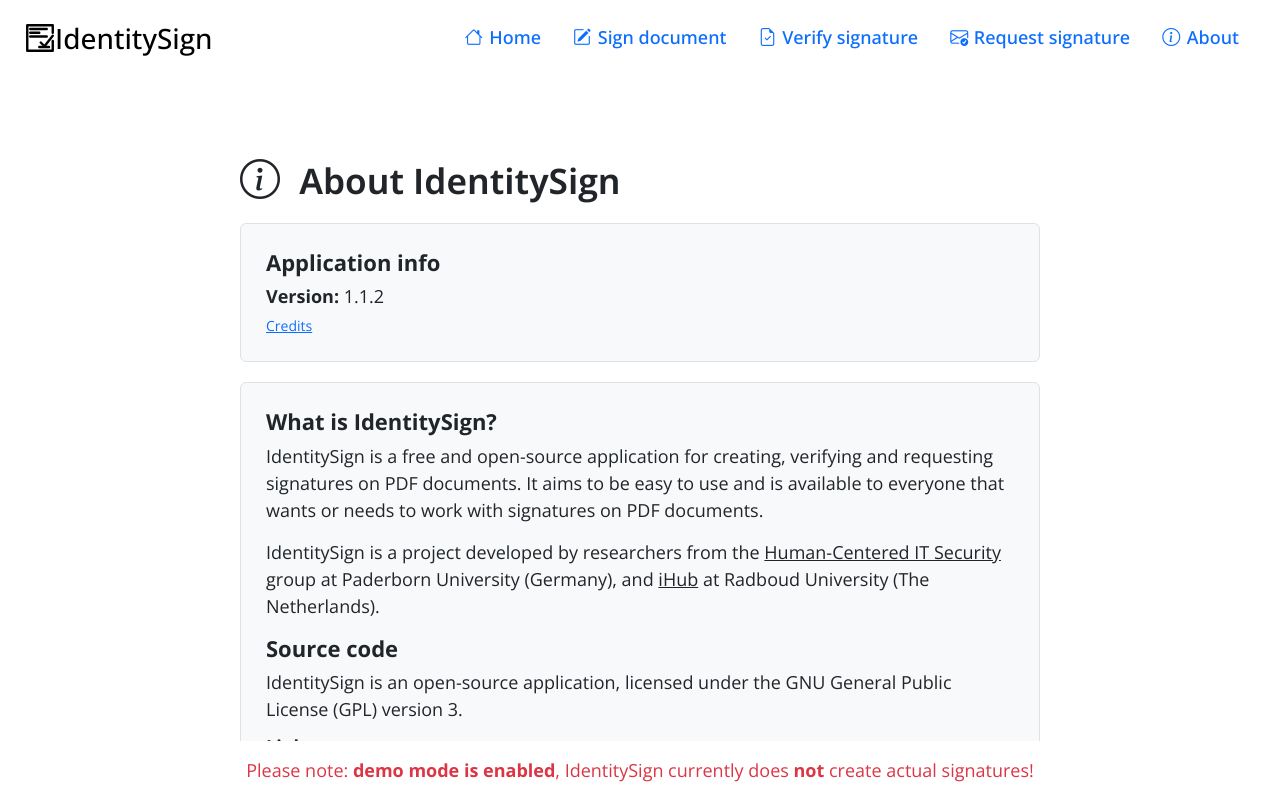
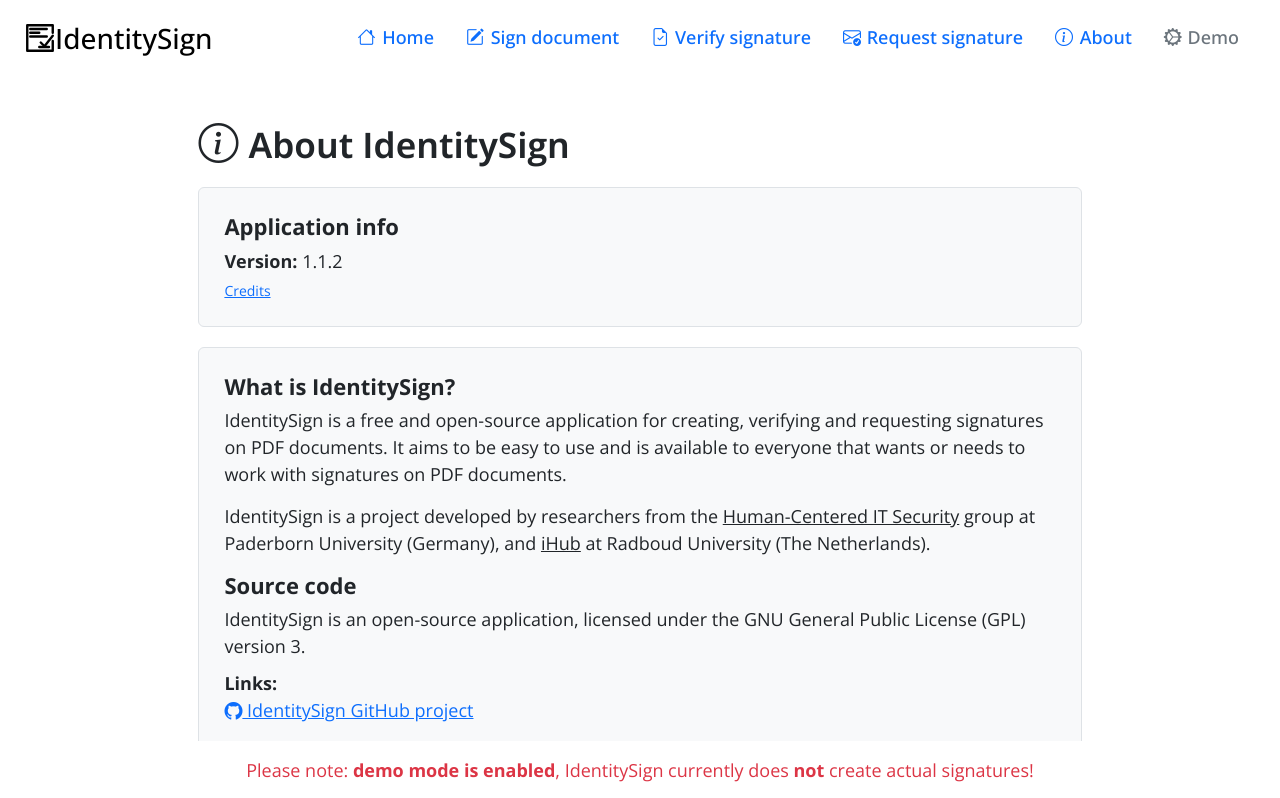
Before and after one commit to yoricklast/IdentitySign, a SvelteKit app: page /about in a window 1280 px wide. Shown: the top 798 px of the page. Built offline with nearby package versions, Linux system fonts and the light colour scheme.

Commit message:
Common width and spacing across screen sizes

```diff
--- a/src/app.html
+++ b/src/app.html
@@ -52,7 +52,7 @@
         About
       </a>
     </li>
-    <!-- <li class="nav-item main-nav" id="setupNavItem">
+    <li class="nav-item main-nav" id="setupNavItem">
       <a id="/setup" href="/setup/" class="nav-link setupNavLink">
         <i class="bi bi-gear-wide-connected icon-nav" style="margin-right: 1px"></i>
         Setup
@@ -64,7 +64,7 @@
         <i class="bi bi-gear-wide-connected icon-nav" style="margin-right: 1px"></i>
         Demo
       </a>
-    </li> -->
+    </li>
   </ul>
 </header>
 
@@ -131,6 +131,8 @@
     font-family: "Open Sans", sans-serif;
     font-size: 18px;
     padding-bottom: 75px;
+    /* max-width: 1080px; */
+    margin: 0 auto 0 auto;
   }
 
   h1 {
@@ -138,16 +140,19 @@
     /* font-size: 35px; */
     font-weight: 650;
     margin-bottom: 15px;
+    hyphens: auto;
   }
 
   h2 {
     font-size: 28px;
     font-weight: 500;
+    hyphens: auto;
   }
 
   h3 {
     font-size: 22px;
     font-weight: 700;
+    hyphens: auto;
   }
 
   .logo {
@@ -164,6 +169,7 @@
   .main-text {
     font-size: 18px;
     margin-bottom: 15px;
+    hyphens: auto;
   }
 
   .subtitle {
@@ -271,12 +277,7 @@
   }
 
   .spacer {
-    height: 25px;
-
-    /* @media screen and (max-width: 768px) {
-      height: 90px;
-      margin-top: 5%;
-    } */
+    height: 3vh;
   }
 
   @media only screen and (max-width: 768px) {
--- a/src/routes/+page.svelte
+++ b/src/routes/+page.svelte
@@ -2,7 +2,7 @@
   import { resolve } from "$app/paths";
 </script>
 
-<div class="row topmargin">
+<div class="row topmargin mx-auto">
   <div class="col-md-7">
     <h1>Welcome to IdentitySign</h1>
 
--- a/src/routes/about/+page.svelte
+++ b/src/routes/about/+page.svelte
@@ -4,10 +4,9 @@
   import { resolve } from "$app/paths";
 </script>
 
-<div class="narrower position-relative start-50 translate-middle-x">
-  <h1 style="margin-top: 10%;">
-    <i class="bi bi-info-circle page-icon"></i>
-    About IdentitySign
+<div class="w-75 mx-auto widthMobile">
+  <h1 style="margin-top: 5%;">
+    <i class="bi bi-info-circle page-icon"></i>About Identity&shy;Sign
   </h1>
 
   <div class="infoblock rounded border">
--- a/src/routes/about/credit/+page.svelte
+++ b/src/routes/about/credit/+page.svelte
@@ -2,7 +2,7 @@
   import { resolve } from "$app/paths";
 </script>
 
-<div class="narrower position-relative start-50 translate-middle-x">
+<div class="narrower position-relative start-50 translate-middle-x widthMobile">
   <p class="main-text" style="margin-top: 5%;">
     <a href={resolve("/about")}>About</a> > Credits
   </p>
--- a/src/routes/demo/+page.svelte
+++ b/src/routes/demo/+page.svelte
@@ -11,7 +11,7 @@
       navigator.maxTouchPoints > 2);
 </script>
 
-<div class="row column-gap-3 justify-content-center">
+<div class="row column-gap-3 justify-content-center mx-auto">
   <div
     class="narrower col-lg-auto px-4 order-lg-last align-self-start sticky-top bg-body-tertiary rounded-3"
   >
--- a/src/routes/faq/+page.svelte
+++ b/src/routes/faq/+page.svelte
@@ -2,7 +2,7 @@
   import { resolve } from "$app/paths";
 </script>
 
-<div class="narrower position-relative start-50 translate-middle-x">
+<div class="narrower position-relative start-50 translate-middle-x widthMobile">
   <p class="main-text page-nav" style="margin-top: 5%;">
     <a href={resolve("/about")}>About</a> > Frequently Asked Questions (FAQ)
   </p>
--- a/src/routes/help/trust/+page.svelte
+++ b/src/routes/help/trust/+page.svelte
@@ -2,10 +2,10 @@
   import { resolve } from "$app/paths";
 </script>
 
-<div class="helpitem">
+<div class="helpitem widthMobile">
   <h1>
-    <i class="bi bi-question-circle page-icon"></i> When should I trust (or not trust)
-    a document signed with IdentitySign?
+    <i class="bi bi-question-circle page-icon"></i>When should I trust (or not
+    trust) a document signed with IdentitySign?
   </h1>
 
   <div id="homelink">
--- a/src/routes/sign/+page.svelte
+++ b/src/routes/sign/+page.svelte
@@ -422,7 +422,7 @@
   fileSelected
     ? 'w-100'
     : 'w-75 widthMobile'}"
-  style="margin-top: 5%;"
+  style="margin-top: 3%;"
 >
   <div
     class="{paramsGiven()
@@ -516,7 +516,8 @@
           </div>
 
           <h1>
-            <i class="bi bi-pencil-square page-icon"></i>Sign a document
+            <i class="bi bi-pencil-square page-icon" style="margin-top: 1%;"
+            ></i>Sign a document
           </h1>
           <div class="infoblock rounded border">
             {#if !signedDone && (!attributeSelected || paramsGiven()) && !yiviActive}
@@ -820,8 +821,8 @@
 
 <style>
   h1 {
-    margin-top: 50px;
-    margin-bottom: 40px;
+    margin-top: 40px;
+    margin-bottom: 25px;
   }
   .btn-sign {
     margin-right: 10px;
@@ -870,9 +871,8 @@
     margin-right: 10px;
   }
   .spacer {
-    height: 25px;
     @media screen and (max-width: 768px) {
-      height: 100px;
+      height: 8vh;
     }
   }
 </style>
--- a/src/routes/verify/+page.svelte
+++ b/src/routes/verify/+page.svelte
@@ -332,7 +332,7 @@
   </label>
 {/snippet}
 
-<div class="mx-auto">
+<div class="mx-auto mb-5" style="margin-top: 3%;">
   <div class="position-relative mx-auto w-75 widthMobile">
     <!--   <div
     class="col-lg {processDone && sigValid
@@ -361,15 +361,16 @@
         <i class="bi bi-3-circle"></i> <br class="d-sm-none d-block" /> Done
       </div>
     </div>
-    <div class="progress" role="progressbar" aria-label="Progress">
-      <div class="progress-bar" style="width: {progress}%"></div>
+    <div class="sticky-top card border-invisible" style="z-index: 1000;">
+      <div class="progress mb-1" role="progressbar" aria-label="Progress">
+        <div class="progress-bar" style="width: {progress}%"></div>
+      </div>
     </div>
-    <!-- </div> -->
     <!-- </div> -->
 
     <h1>
-      <i class="bi bi-file-earmark-check page-icon"></i>Verify a document's
-      signature
+      <i class="bi bi-file-earmark-check page-icon" style="margin-top: 1%;"
+      ></i>Verify a document's signature
     </h1>
     <div class="mb-3 file-select">
       <label for="formFile" class="form-label"
@@ -695,6 +696,10 @@
 </div>
 
 <style>
+  h1 {
+    margin-top: 40px;
+    /* margin-bottom: 25px; */
+  }
   h6 {
     font-size: 14px;
     font-weight: 600;
```
Also changed, not shown: src/routes/setup/+page.svelte (+10 -4 lines).
